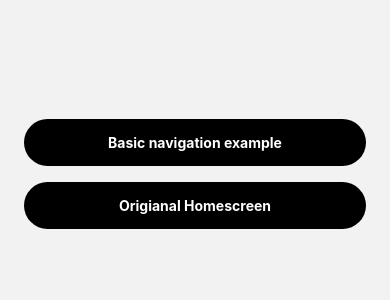
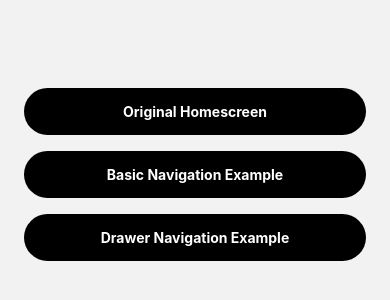
Before and after one commit to mikejonas/react-native-sandbox, a React Native app: screen /Home in a window 390 px wide. Shown: the part 248-548 px from the top of the page. Built offline with nearby package versions, Linux system fonts and the light colour scheme.

Commit message:
Drawer navigation example

```diff
--- a/babel.config.js
+++ b/babel.config.js
@@ -1,3 +1,4 @@
 module.exports = {
   presets: ['module:metro-react-native-babel-preset'],
+  plugins: ['react-native-reanimated/plugin'],
 };
--- a/index.js
+++ b/index.js
@@ -1,3 +1,5 @@
+import 'react-native-gesture-handler'; // Make sure this is the absolute first line
+
 /**
  * @format
  */
--- a/package.json
+++ b/package.json
@@ -10,11 +10,13 @@
     "test": "jest"
   },
   "dependencies": {
+    "@react-navigation/drawer": "^6.6.3",
+    "@react-navigation/native": "^6.1.7",
+    "@react-navigation/stack": "^6.3.17",
     "react": "18.2.0",
     "react-native": "0.72.3",
-    "@react-navigation/native": "^6.1.7",
-    "@react-navigation/stack": "^6.3.17",
     "react-native-gesture-handler": "^2.12.0",
+    "react-native-reanimated": "^3.3.0",
     "react-native-safe-area-context": "^4.7.1",
     "react-native-screens": "^3.22.1"
   },
--- a/src/navigation/index.tsx
+++ b/src/navigation/index.tsx
@@ -5,10 +5,12 @@ import {createStackNavigator} from '@react-navigation/stack';
 import HomeScreen from '../screens/Home';
 import LegacyHomeScreen from '../screens/LegacyHome';
 import NavigationExample from '../screens/NavigationExample';
+import DrawerNavigationExample from '../screens/DrawerNavigationExample';
 
 export type StackNavigatorParams = {
+  DrawerNavigationExample: undefined;
   Home: undefined;
-  OriginalHomescreen: undefined;
+  LegacyHomeScreen: undefined;
   NavigationExample: {routeId: string};
 };
 
@@ -18,13 +20,20 @@ const Navigation = () => {
   return (
     <Stack.Navigator initialRouteName="Home">
       <Stack.Screen
+        name="DrawerNavigationExample"
+        component={DrawerNavigationExample}
+        options={{
+          headerShown: false, // This will hide the header
+        }}
+      />
+      <Stack.Screen
         name="Home"
         component={HomeScreen}
         options={{
           headerShown: false, // This will hide the header
         }}
       />
-      <Stack.Screen name="OriginalHomescreen" component={LegacyHomeScreen} />
+      <Stack.Screen name="LegacyHomeScreen" component={LegacyHomeScreen} />
       <Stack.Screen
         name="NavigationExample"
         children={props => <NavigationExample {...props} />}
--- /dev/null
+++ b/src/screens/DrawerNavigationExample.tsx
@@ -0,0 +1,71 @@
+import * as React from 'react';
+import {View, Text, StyleSheet} from 'react-native';
+import {useNavigation} from '@react-navigation/native';
+import {createDrawerNavigator} from '@react-navigation/drawer';
+import {StackNavigationProp} from '@react-navigation/stack';
+import {StackNavigatorParams} from '../navigation';
+import Button from '../components/Button';
+import ScreenContainer from '../components/ScreenContainer';
+
+type NavigationProps = StackNavigationProp<StackNavigatorParams>;
+
+const Daily = () => {
+  const navigation = useNavigation<NavigationProps>();
+
+  return (
+    <ScreenContainer>
+      <View style={styles.sectionContainer}>
+        <Text>
+          Drawer navigation example. Click the hamburger on the top left to open
+        </Text>
+      </View>
+      <Button title="Go Home" onPress={() => navigation.navigate('Home')} />
+    </ScreenContainer>
+  );
+};
+
+const Weekly = () => {
+  const navigation = useNavigation<NavigationProps>();
+
+  return (
+    <ScreenContainer>
+      <View style={styles.sectionContainer}>
+        <Text>👋</Text>
+      </View>
+      <Button title="Go Home" onPress={() => navigation.navigate('Home')} />
+    </ScreenContainer>
+  );
+};
+
+const Monthly = () => {
+  const navigation = useNavigation<NavigationProps>();
+
+  return (
+    <ScreenContainer>
+      <View style={styles.sectionContainer}>
+        <Text>🌊</Text>
+      </View>
+      <Button title="Go Home" onPress={() => navigation.navigate('Home')} />
+    </ScreenContainer>
+  );
+};
+
+const Drawer = createDrawerNavigator();
+
+const DrawerNavigationExample = () => {
+  return (
+    <Drawer.Navigator>
+      <Drawer.Screen name="Daily" component={Daily} />
+      <Drawer.Screen name="Weekly" component={Weekly} />
+      <Drawer.Screen name="Monthly" component={Monthly} />
+    </Drawer.Navigator>
+  );
+};
+
+export default DrawerNavigationExample;
+
+const styles = StyleSheet.create({
+  sectionContainer: {
+    marginBottom: 16,
+  },
+});
--- a/src/screens/Home.tsx
+++ b/src/screens/Home.tsx
@@ -14,15 +14,21 @@ const HomeScreen: React.FC<HomeScreenProps> = ({navigation}) => {
     <ScreenContainer verticalCenter>
       <View style={styles.sectionContainer}>
         <Button
-          title="Basic navigation example"
+          title="Original Homescreen"
+          onPress={() => navigation.navigate('LegacyHomeScreen')}
+        />
+      </View>
+      <View style={styles.sectionContainer}>
+        <Button
+          title="Basic Navigation Example"
           onPress={() =>
             navigation.navigate('NavigationExample', {routeId: '123'})
           }
         />
       </View>
       <Button
-        title="Origianal Homescreen"
-        onPress={() => navigation.navigate('OriginalHomescreen')}
+        title="Drawer Navigation Example"
+        onPress={() => navigation.navigate('DrawerNavigationExample')}
       />
     </ScreenContainer>
   );
--- a/src/screens/NavigationExample.tsx
+++ b/src/screens/NavigationExample.tsx
@@ -32,7 +32,7 @@ const NavigationExampleScreen: React.FC<Props> = ({navigation, route}) => {
           route id {route.params.routeId}.
         </Text>
       </View>
-      <Button title="Go to Home" onPress={() => navigation.navigate('Home')} />
+      <Button title="Go Home" onPress={() => navigation.navigate('Home')} />
     </ScreenContainer>
   );
 };
```
Also changed, not shown: 3 other files (tests, documents, lock files or other folders).
